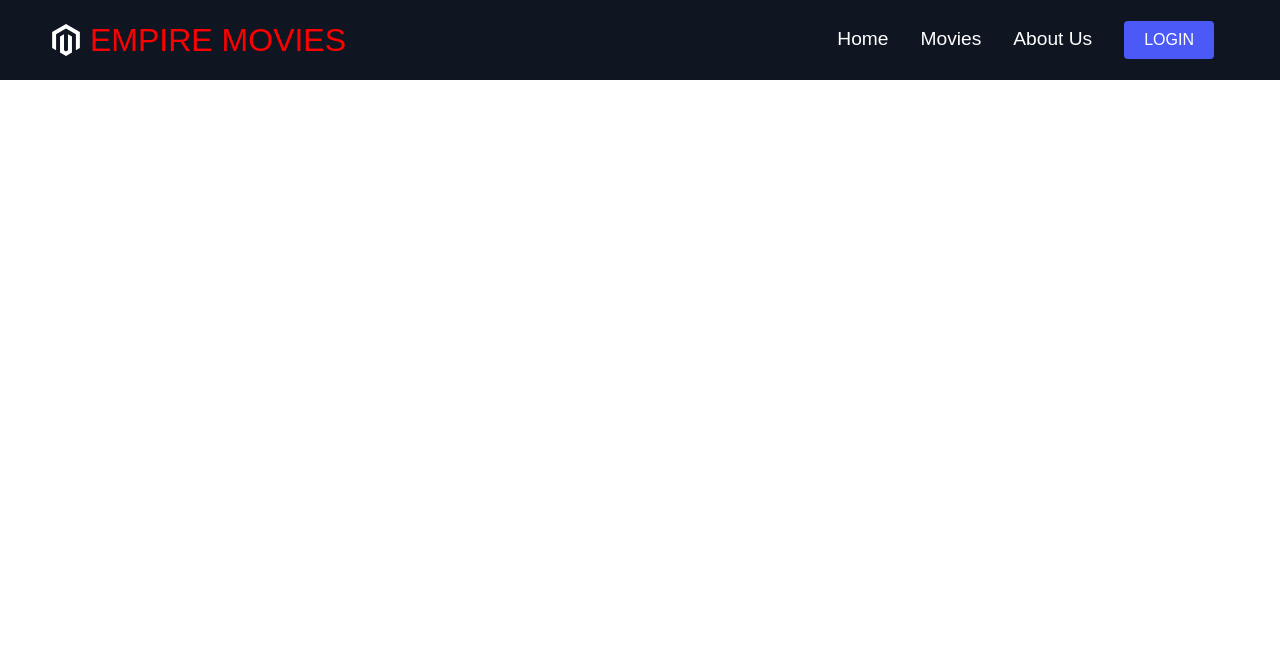
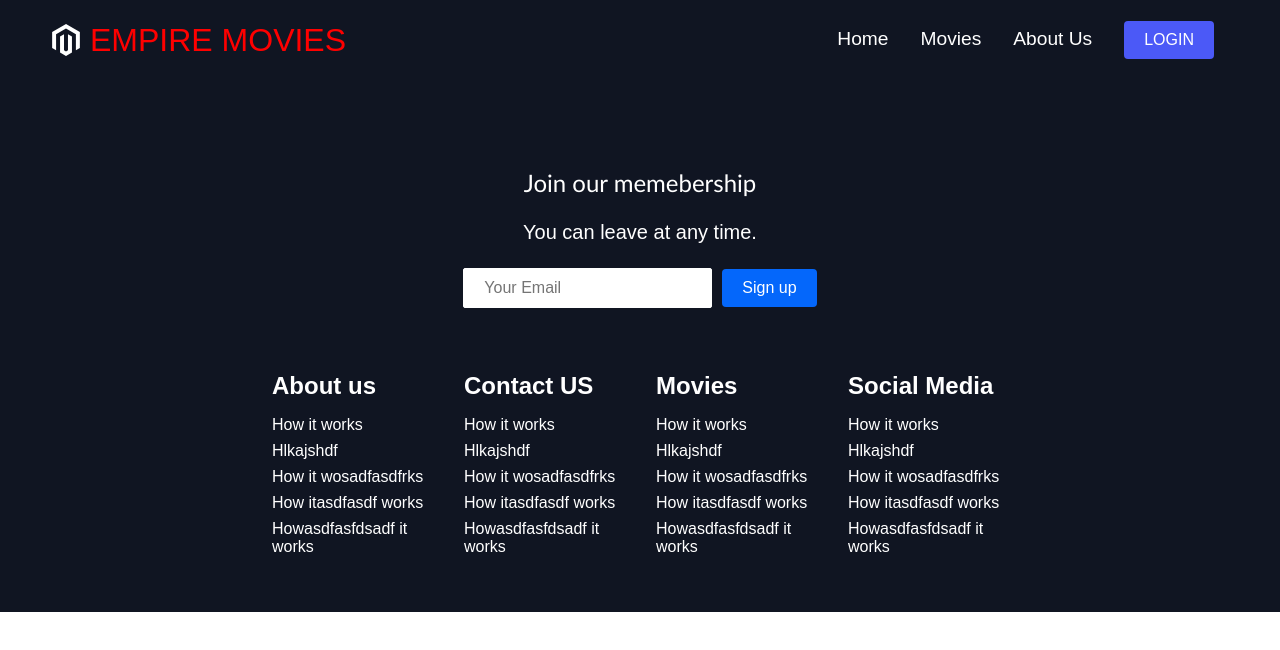
Before and after one commit to Hawri14/empire, a React (Create React App) app in the folder empire-movies/: page /Login in a window 1280 px wide. Shown: the top 650 px of the page. Built offline with nearby package versions, Linux system fonts and the light colour scheme.

Commit message:
Started on the footer

```diff
--- a/empire-movies/src/App.js
+++ b/empire-movies/src/App.js
@@ -1,19 +1,20 @@
 import React from 'react';
-import GlobalStyle from './globalStyle'
-import { BrowserRouter as Router, Switch, Route} from 'react-router-dom'
-import Home from './pages/HomePage/Home'
-import { Navbar } from './components';
+import GlobalStyle from './globalStyle';
+import { BrowserRouter as Router, Switch, Route} from 'react-router-dom';
+import Home from './pages/HomePage/Home';
+import { Navbar, Footer } from './components';
 
 function App() {
   return (
     <Router>
       <GlobalStyle />
       <Navbar />
-      <switch>
+      <Switch>
         <Route path="/" exact component={Home} />
-      </switch>
+      </Switch>
+      <Footer />
     </Router>
   );
-}
+};
 
 export default App;
--- /dev/null
+++ b/empire-movies/src/components/Footer/Footer.elements.js
@@ -0,0 +1,114 @@
+import styled from 'styled-components';
+import { Link } from 'react-router-dom';
+
+export const FooterContainer = styled.div`
+background-color: #101522;
+padding: 4rem 0 2rem 0;
+display: flex;
+flex-direction: column;
+justify-content: center;
+align-items: center;
+`;
+
+export const FooterSubscription = styled.section`
+display: flex;
+flex-direction: column;
+justify-content: center;
+align-items: center;
+text-align: center;
+margin-bottom: 24px;
+padding: 24px;
+color: #fff;
+`;
+
+export const FooterSubHeading = styled.p`
+font-family: 'Trebuchet MS', 'Lucida Sans Unicode', 'Lucida Sans', 'Lucida Grande', 'Lucida Sans', 'Arial', 'sans-serif';
+margin-bottom: 24px;
+font-size: 24px;
+`;
+
+export const FooterSubText = styled.p`
+margin-bottom: 24px;
+font-size: 20px;
+`;
+
+export const Form = styled.form`
+display: flex;
+justify-content: center;
+align-items: center;
+
+@media screen and (max-width: 820px) {
+    flex-direction: column;
+    width: 80%;
+};
+`;
+
+export const FormInput = styled.input`
+padding: 10px 20px;
+border-radius: 2px;
+margin-right: 10px;
+outline: none;
+border: none;
+font-size: 16px;
+border: 1px solid #fff;
+
+&:placeholder {
+    color: #242424;
+};
+
+@media screen and (max-width: 820px) {
+    width: 100%;
+    margin: 0 0 16px 0;
+};
+`;
+
+export const FooterLinksContainer = styled.div`
+width: 100%;
+max-width: 1000px;
+display: flex;
+justify-content: center;
+
+@media screen and (max-width: 820px) {
+    padding-top: 32px;
+};
+`;
+
+export const FooterLinksWrapper = styled.div`
+display: flex;
+
+@media screen and (max-width: 820px) {
+    flex-direction: column;
+};
+`;
+
+export const FooterLinksItems = styled.div`
+display: flex;
+flex-direction: column;
+align-items: flex-start;
+margin: 16px;
+text-align: left;
+width: 160px;
+box-sizing: border-box;
+color: #fff;
+
+@media screen and (max-width: 420px) {
+    margin: 0;
+    padding: 10px;
+    width: 100%;
+};
+`;
+
+export const FooterLinkTitle = styled.h2`
+margin-bottom: 16px;
+`;
+
+export const FooterLink = styled(Link)`
+color: #fff;
+text-decoration: none;
+margin-bottom: 0.5rem;
+
+&:hover {
+    color: #0467fb;
+    transition: 0.3s ease-out;
+};
+`;
--- /dev/null
+++ b/empire-movies/src/components/Footer/Footer.js
@@ -0,0 +1,58 @@
+import React from 'react';
+import { Button } from '../../globalStyle';
+import { FooterContainer, FooterSubscription, FooterSubHeading, FooterSubText, Form, FormInput, FooterLinksContainer, FooterLinksWrapper, FooterLinksItems, FooterLinkTitle, FooterLink} from './Footer.elements'; // here we just import these things from footer.elements
+
+const Footer = () => {
+    return (
+        <FooterContainer>
+            <FooterSubscription>
+                <FooterSubHeading>
+                    Join our memebership
+                </FooterSubHeading>
+                <FooterSubText> You can leave at any time. </FooterSubText>
+                <Form>
+                    <FormInput name="email" type="email" placeholder="Your Email" />
+                        <Button fontBig>Sign up</Button>
+                </Form>
+            </FooterSubscription>
+            <FooterLinksContainer>
+                <FooterLinksWrapper>
+                    <FooterLinksItems>
+                        <FooterLinkTitle>About us</FooterLinkTitle>
+                        <FooterLink to='/sign-up'>How it works</FooterLink>
+                        <FooterLink to='/'>Hlkajshdf</FooterLink>
+                        <FooterLink to='/'>How it wosadfasdfrks</FooterLink>
+                        <FooterLink to='/'>How itasdfasdf works</FooterLink>
+                        <FooterLink to='/'>Howasdfasfdsadf it works</FooterLink>
+                    </FooterLinksItems>
+                    <FooterLinksItems>
+                        <FooterLinkTitle>Contact US</FooterLinkTitle>
+                        <FooterLink to='/sign-up'>How it works</FooterLink>
+                        <FooterLink to='/'>Hlkajshdf</FooterLink>
+                        <FooterLink to='/'>How it wosadfasdfrks</FooterLink>
+                        <FooterLink to='/'>How itasdfasdf works</FooterLink>
+                        <FooterLink to='/'>Howasdfasfdsadf it works</FooterLink>
+                    </FooterLinksItems>
+                    <FooterLinksItems>
+                        <FooterLinkTitle>Movies</FooterLinkTitle>
+                        <FooterLink to='/sign-up'>How it works</FooterLink>
+                        <FooterLink to='/'>Hlkajshdf</FooterLink>
+                        <FooterLink to='/'>How it wosadfasdfrks</FooterLink>
+                        <FooterLink to='/'>How itasdfasdf works</FooterLink>
+                        <FooterLink to='/'>Howasdfasfdsadf it works</FooterLink>
+                    </FooterLinksItems>
+                    <FooterLinksItems>
+                        <FooterLinkTitle>Social Media</FooterLinkTitle>
+                        <FooterLink to='/sign-up'>How it works</FooterLink>
+                        <FooterLink to='/'>Hlkajshdf</FooterLink>
+                        <FooterLink to='/'>How it wosadfasdfrks</FooterLink>
+                        <FooterLink to='/'>How itasdfasdf works</FooterLink>
+                        <FooterLink to='/'>Howasdfasfdsadf it works</FooterLink>
+                    </FooterLinksItems>
+                </FooterLinksWrapper>
+            </FooterLinksContainer>
+        </FooterContainer>
+    );
+};
+
+export default Footer;
--- a/empire-movies/src/components/index.js
+++ b/empire-movies/src/components/index.js
@@ -1,2 +1,3 @@
 export { default as Navbar} from './Navbar/Navbar';
+export { default as Footer} from './Footer/Footer';
 export { default as MoreInfo} from './MoreInfo/MoreInfo';
```
Also changed, not shown: 1 other file (tests, documents, lock files or other folders).
